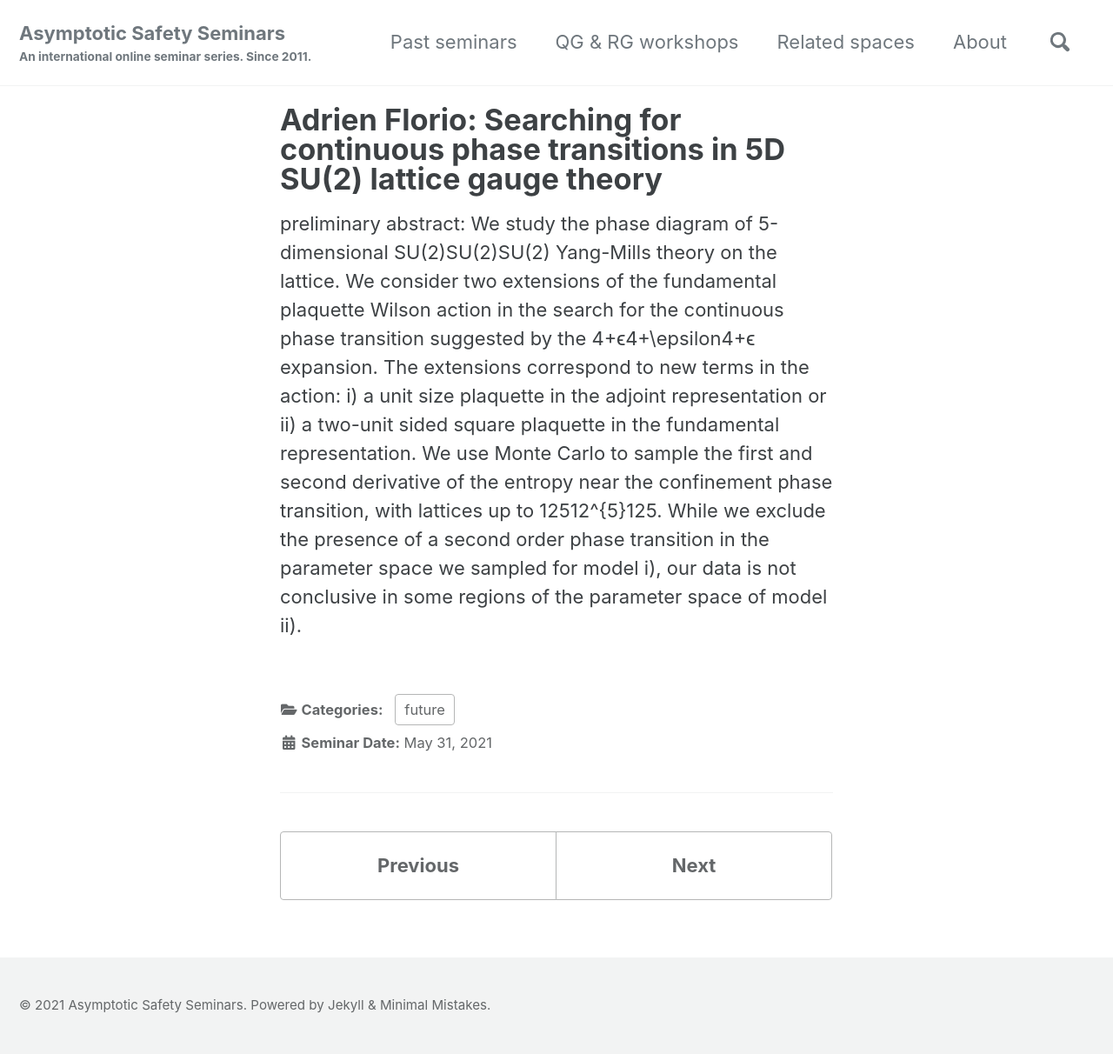
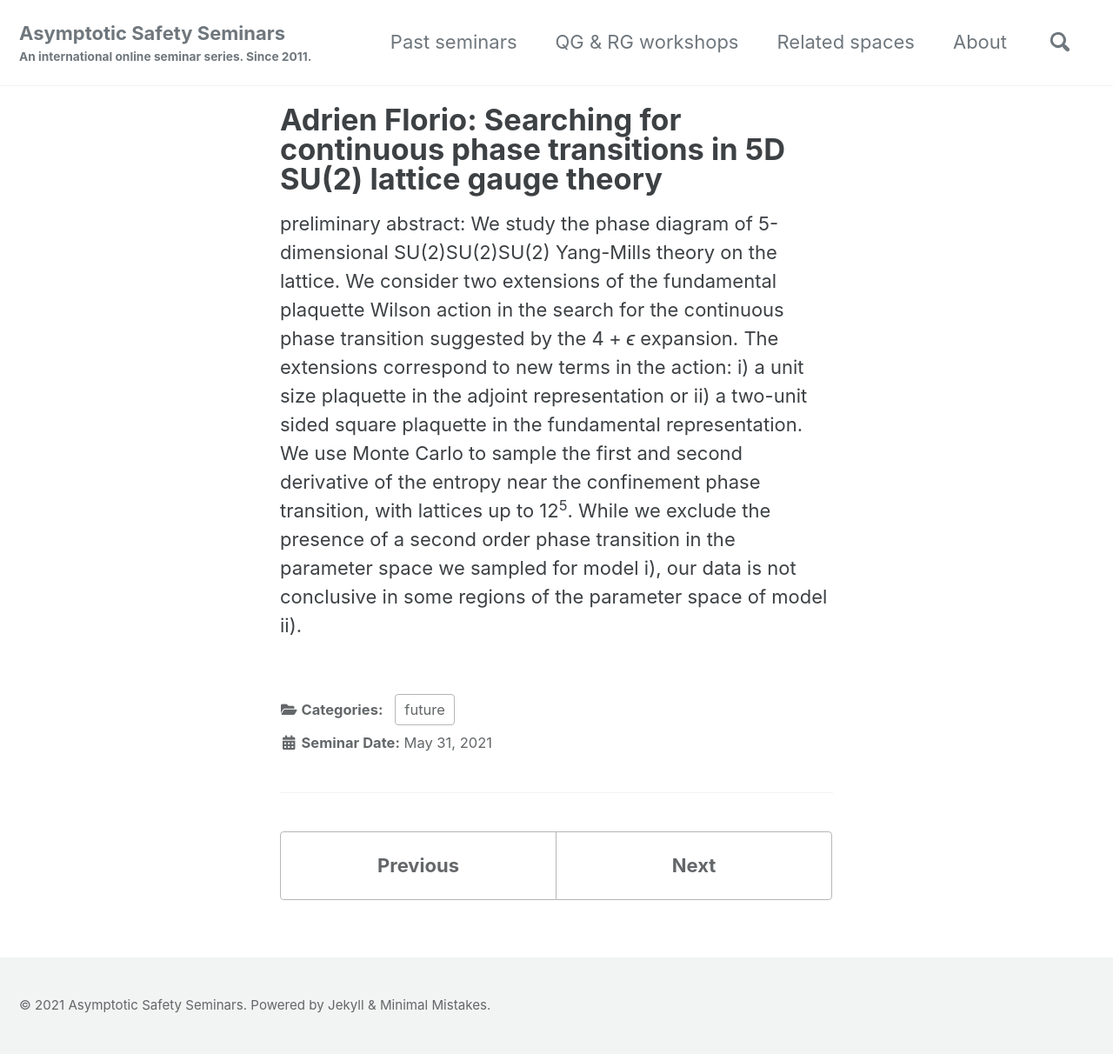
Before and after one commit to aaron-hd/as-website, a Jekyll site: the page built from _posts/2021-05-31-Adrien-Florio.md, in a window 1280 px wide. Shown: the whole page at 87% size. Built offline with Jekyll 4.4.1, drawn with Linux system fonts in a browser that asks for light colours; cached includes are drawn as plain includes.

Commit message:
fix Florio post

```diff
--- a/_posts/2021-05-31-Adrien-Florio.md
+++ b/_posts/2021-05-31-Adrien-Florio.md
@@ -5,4 +5,4 @@ category: "future"
 ---
 
 preliminary abstract:
-We study the phase diagram of 5-dimensional SU(2)SU(2)SU(2) Yang-Mills theory on the lattice. We consider two extensions of the fundamental plaquette Wilson action in the search for the continuous phase transition suggested by the 4+ϵ4+\epsilon4+ϵ expansion. The extensions correspond to new terms in the action: i) a unit size plaquette in the adjoint representation or ii) a two-unit sided square plaquette in the fundamental representation. We use Monte Carlo to sample the first and second derivative of the entropy near the confinement phase transition, with lattices up to 12512^{5}125. While we exclude the presence of a second order phase transition in the parameter space we sampled for model i), our data is not conclusive in some regions of the parameter space of model ii).
+We study the phase diagram of 5-dimensional SU(2)SU(2)SU(2) Yang-Mills theory on the lattice. We consider two extensions of the fundamental plaquette Wilson action in the search for the continuous phase transition suggested by the 4 + *ϵ* expansion. The extensions correspond to new terms in the action: i) a unit size plaquette in the adjoint representation or ii) a two-unit sided square plaquette in the fundamental representation. We use Monte Carlo to sample the first and second derivative of the entropy near the confinement phase transition, with lattices up to 12<sup>5</sup>. While we exclude the presence of a second order phase transition in the parameter space we sampled for model i), our data is not conclusive in some regions of the parameter space of model ii).
```
